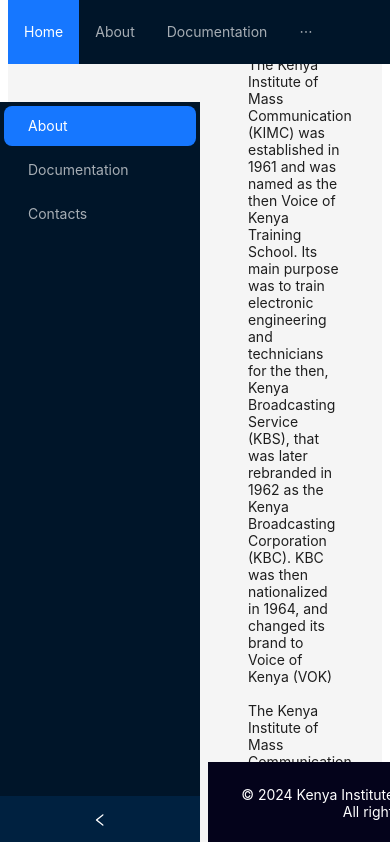
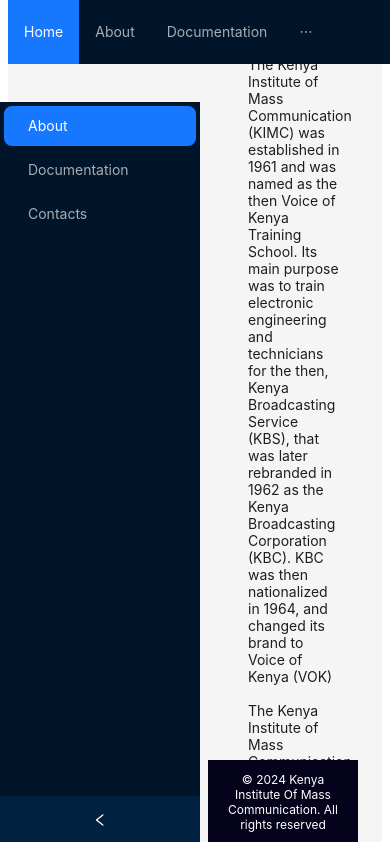
Before and after one commit to Yes-said/kimcexamresults, a React (Vite) app: page /documentation in a window 390 px wide. Shown: the top 842 px of the page. Built offline with nearby package versions, Linux system fonts and the light colour scheme.

Commit message:
footer updated

```diff
--- a/src/Components/Footer.css
+++ b/src/Components/Footer.css
@@ -3,16 +3,19 @@
 .footer {
     background-color:rgb(4, 3, 27);
     color: white;
-    padding: 24px;
+    padding: 20px;
     text-align: center;
     position: fixed;
     bottom: 0;
     width: calc(100% - 240px); /* Adjust this width based on your sidebar width */
     box-sizing: border-box;
+    font-size: 14px;
   }
 
-  @media (max-width: 768px) {
-    .footer {
-      width: 100%; /* Full width on smaller screens */
-    }
+  /* Media query for screens smaller than 768px (typical mobile devices) */
+@media (max-width: 767px) {
+  .footer {
+    font-size: 12px; /* Decrease font size for smaller screens */
+    padding: 12px; /* Adjust padding for smaller screens */
   }
+}
```
